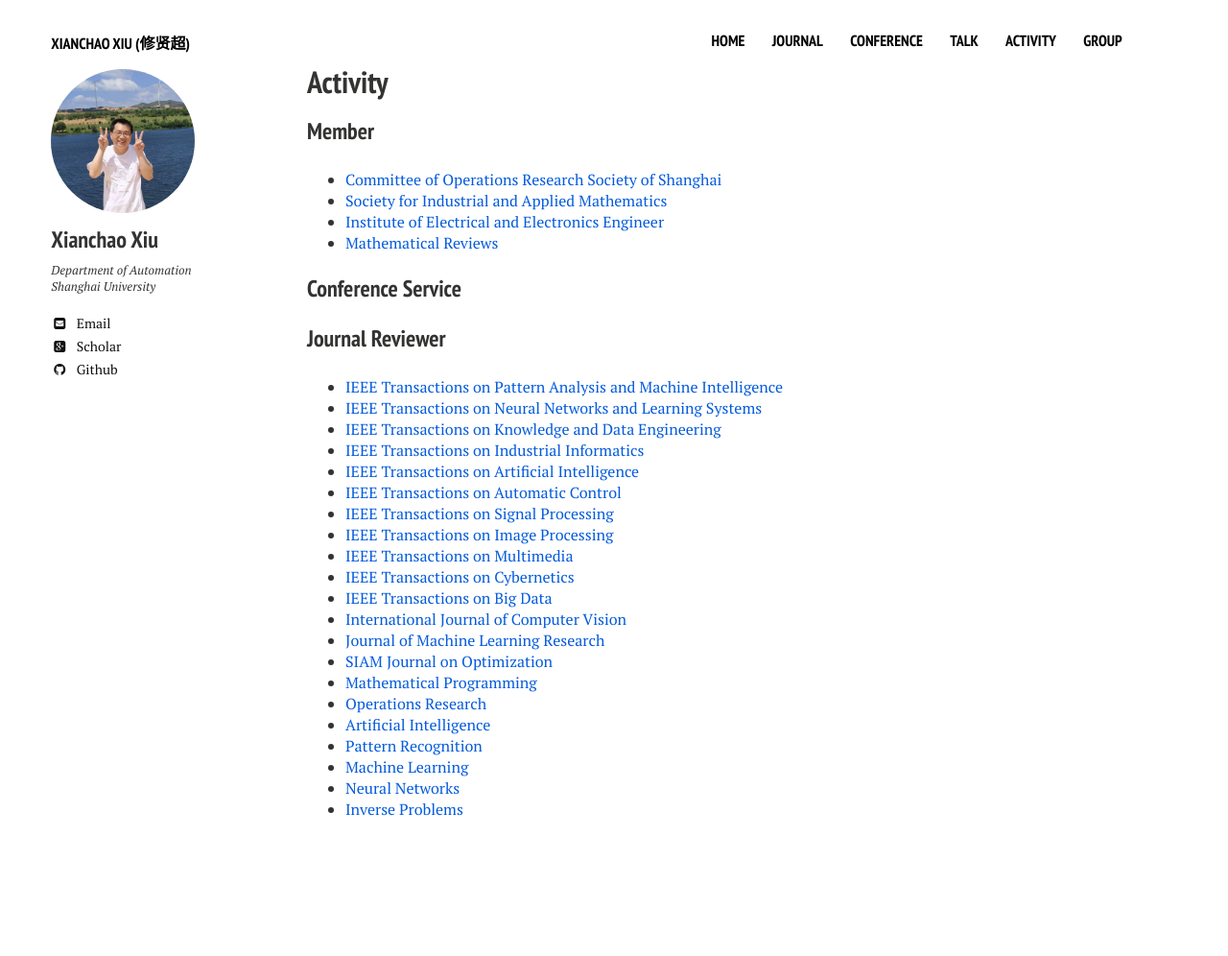
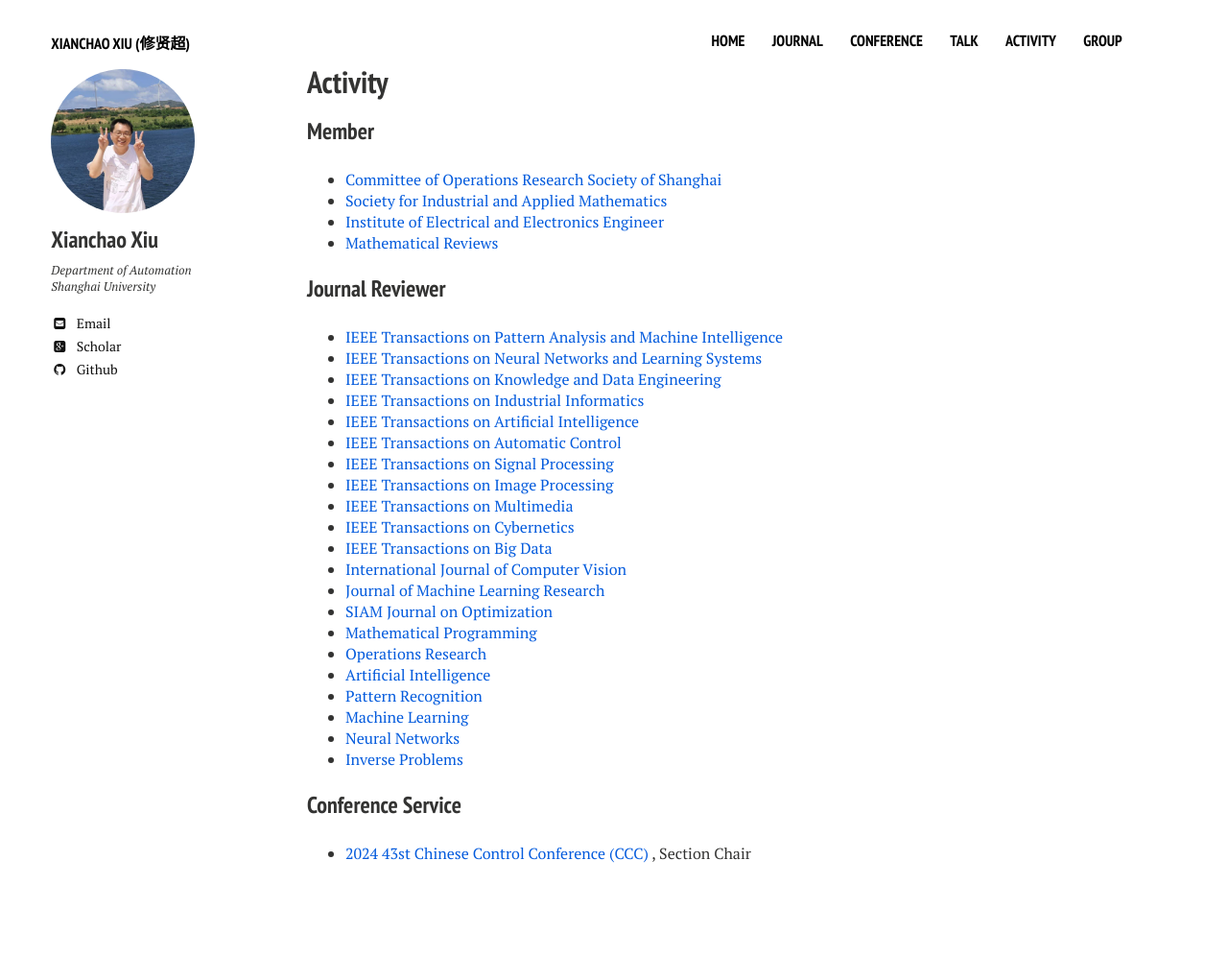
Before and after one commit to xianchaoxiu/xianchaoxiu.github.io, a Jekyll site: the page built from activity/index.md, in a window 1280 px wide. Shown: the whole page at 96% size. Built offline with Jekyll 4.4.1, drawn with Linux system fonts in a browser that asks for light colours; nearby versions of some CDN libraries; before the commit the page ends 950 px from its top, so only the background shows below that.

Commit message:
Update index.md

```diff
--- a/activity/index.md
+++ b/activity/index.md
@@ -42,3 +38,9 @@ share: false
 * <a href="https://link.springer.com/journal/10994" class="textlink" target="_blank">Machine Learning </a> <br>
 * <a href="https://www.sciencedirect.com/journal/neural-networks" class="textlink" target="_blank">Neural Networks </a> <br>
 * <a href="https://iopscience.iop.org/journal/0266-5611" class="textlink" target="_blank">Inverse Problems </a> <br>
+
+
+
+### Conference Service
+
+* <a href="https://ccc2024.kust.edu.cn/" class="textlink" target="_blank">2024 43st Chinese Control Conference (CCC) </a>, Section Chair <br>
```
Also changed, not shown: other parts of activity/index.md (+0 -4 lines).
